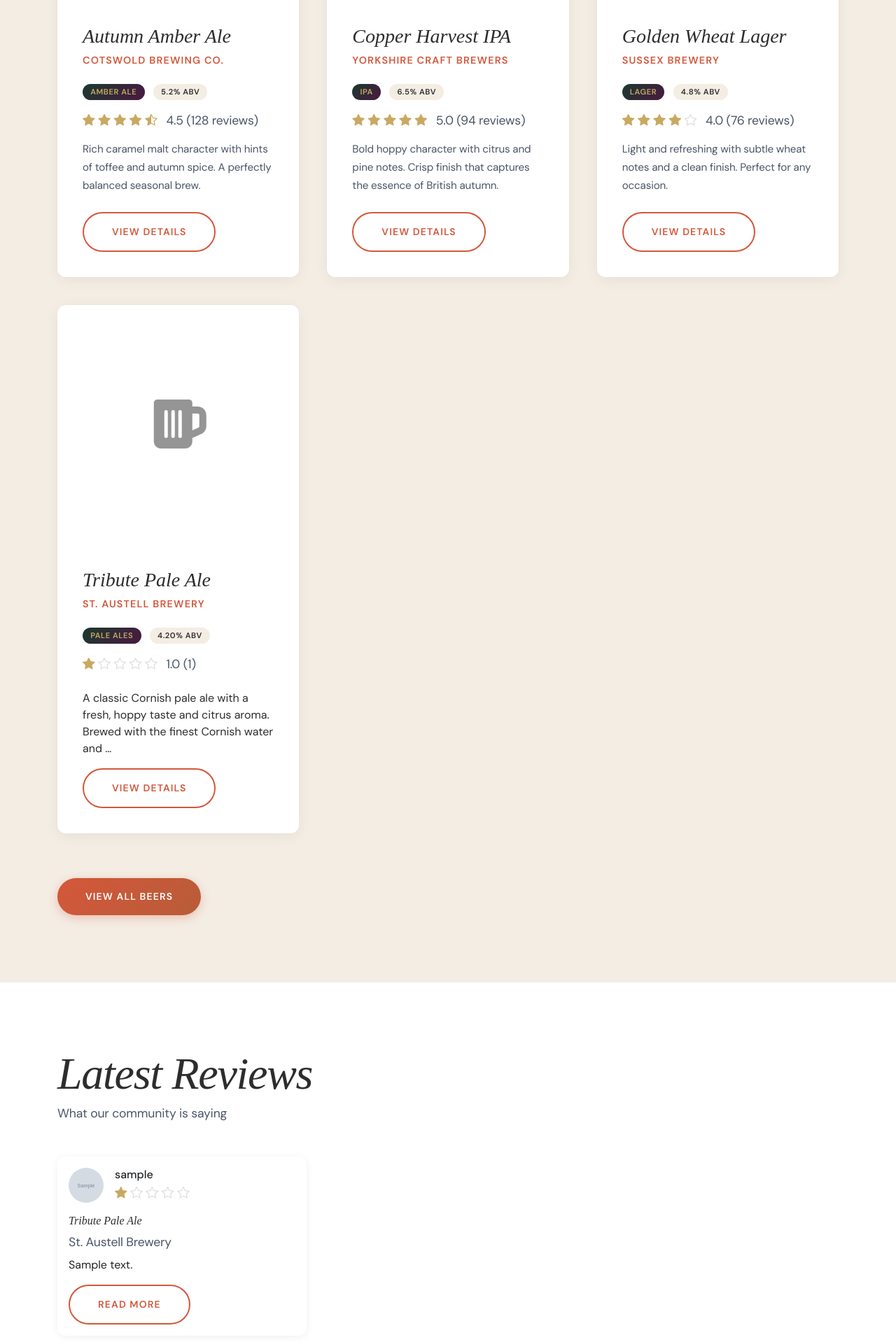
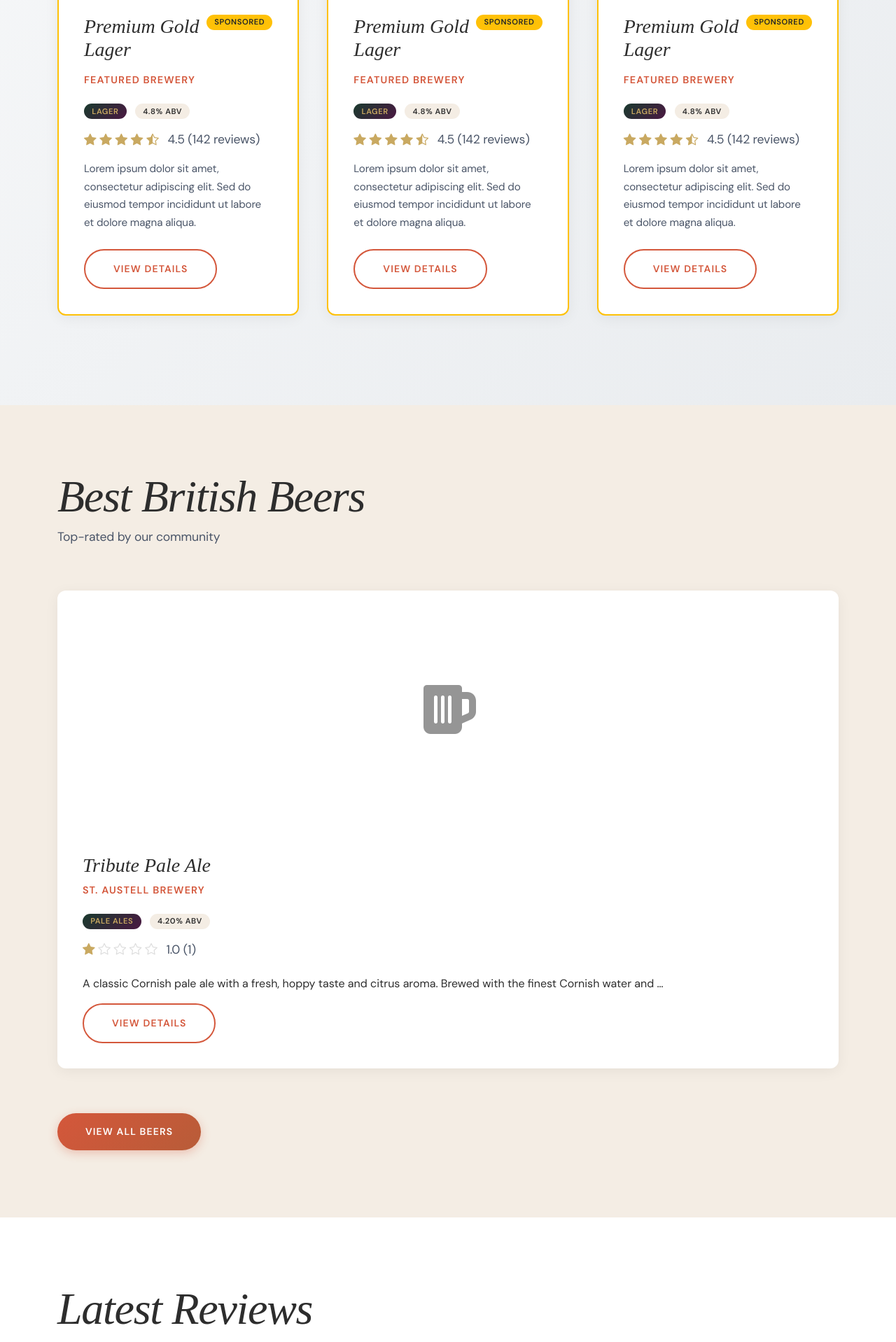
Before and after one commit to paulabes/great-british-beer, a Django app: page / in a window 1280 px wide. Shown: the part 1356-3274 px from the top of the page at 70% size. Run offline with Django 4.2, Linux system fonts and the light colour scheme; data comes from the database, SQL or seed files in the repository; tables that the repository leaves empty hold one stand-in row (values such as "Sample post"); grey boxes marked "Sample" are stand-in pictures; some libraries are stand-ins or nearby versions; some web fonts are replaced.

Commit message:
Add sponsored beer section and improve homepage layout
- Add is_sponsored field to Beer model for paid placements
- Create Featured Beers section with dummy sponsored content
- Change homepage to show top 3 most popular beers by review count
- Rename section from "Featured Beers" to "Best British Beers"
- Add Lorem ipsum dummy content for sponsored section placeholder
- Make login and register forms half-width (col-md-6)
- Add migration for is_sponsored field

🤖 Generated with [Claude Code](https://claude.com/claude-code)

Co-Authored-By: Claude Sonnet 4.5 <noreply@anthropic.com>

```diff
--- a/core/views.py
+++ b/core/views.py
@@ -9,11 +9,17 @@ from reviews.models import Beer, Review
 
 def home(request):
     """Home page view with featured content"""
-    # Get featured beers with highest ratings
+    # Get sponsored beers
+    sponsored_beers = Beer.objects.filter(is_sponsored=True).annotate(
+        avg_rating=Avg('reviews__rating'),
+        review_count=Count('reviews')
+    )[:3]
+
+    # Get top 3 most popular beers by review count and rating
     featured_beers = Beer.objects.annotate(
         avg_rating=Avg('reviews__rating'),
         review_count=Count('reviews')
-    ).filter(review_count__gte=1).order_by('-avg_rating')[:6]
+    ).filter(review_count__gte=1).order_by('-review_count', '-avg_rating')[:3]
 
     # Get latest reviews
     latest_reviews = Review.objects.filter(
@@ -32,6 +38,7 @@ def home(request):
     ).order_by('-avg_rating').first()
 
     context = {
+        'sponsored_beers': sponsored_beers,
         'featured_beers': featured_beers,
         'latest_reviews': latest_reviews,
         'beer_of_month': beer_of_month,
--- a/reviews/models.py
+++ b/reviews/models.py
@@ -76,6 +76,7 @@ class Beer(models.Model):
     created_at = models.DateTimeField(auto_now_add=True)
     updated_at = models.DateTimeField(auto_now=True)
     is_featured = models.BooleanField(default=False, help_text="Featured on homepage")
+    is_sponsored = models.BooleanField(default=False, help_text="Sponsored/promoted beer")
 
     # SEO fields
     meta_description = models.CharField(max_length=160, blank=True)
--- a/templates/core/home.html
+++ b/templates/core/home.html
@@ -48,78 +48,68 @@
     </div>
 </section>
 
-<!-- Featured Beers Section with Dummy Cards -->
-<section class="featured-section">
+<!-- Sponsored Beers Section -->
+<section class="sponsored-section" style="padding: 4rem 0; background: linear-gradient(135deg, #f8f9fa 0%, #e9ecef 100%);">
     <div class="container">
-        <h2 class="mb-2">Featured Beers</h2>
-        <p class="text-muted mb-5">Our top-rated British brews</p>
+        <div class="d-flex align-items-center mb-4">
+            <h2 class="mb-0">Featured Beers</h2>
+            <span class="badge bg-warning text-dark ms-3">AD</span>
+        </div>
+        <p class="text-muted mb-5">Featured partnerships</p>
 
         <div class="beer-grid">
-            <!-- Dummy Beer Card 1 -->
-            <div class="beer-card">
-                <img src="https://images.unsplash.com/photo-1612528443702-f6741f70a049?w=800&h=600&fit=crop"
-                     class="beer-card-image" alt="Autumn Amber Ale">
+            {% if sponsored_beers %}
+                {% for beer in sponsored_beers %}
+                    <div class="beer-card" style="border: 2px solid #ffc107;">
+                        {% if beer.image %}
+                            <img src="{{ beer.image.url }}" class="beer-card-image" alt="{{ beer.name }}">
+                        {% else %}
+                            <div class="beer-card-image" style="background: linear-gradient(135deg, var(--amber) 0%, var(--copper) 100%); display: flex; align-items: center; justify-content: center;">
+                                <i class="fas fa-beer fa-5x" style="color: var(--cream); opacity: 0.5;"></i>
+                            </div>
+                        {% endif %}
                         <div class="beer-card-body">
-                    <h3>Autumn Amber Ale</h3>
-                    <p class="beer-brewery">Cotswold Brewing Co.</p>
+                            <div class="d-flex justify-content-between align-items-start mb-2">
+                                <h3>{{ beer.name }}</h3>
+                                <span class="badge bg-warning text-dark">SPONSORED</span>
+                            </div>
+                            <p class="beer-brewery">{{ beer.brewery.name }}</p>
                             <div class="mb-3">
-                        <span class="badge bg-primary me-2">Amber Ale</span>
-                        <span class="badge bg-secondary">5.2% ABV</span>
+                                <span class="badge bg-primary me-2">{{ beer.category.name }}</span>
+                                {% if beer.abv %}
+                                    <span class="badge bg-secondary">{{ beer.abv }}% ABV</span>
+                                {% endif %}
                             </div>
+                            {% if beer.avg_rating %}
                                 <div class="stars mb-3">
+                                    {% for i in "12345" %}
+                                        {% if forloop.counter <= beer.avg_rating %}
                                             <i class="bi bi-star-fill"></i>
-                        <i class="bi bi-star-fill"></i>
-                        <i class="bi bi-star-fill"></i>
-                        <i class="bi bi-star-fill"></i>
-                        <i class="bi bi-star-half"></i>
-                        <span class="ms-2 small text-muted">4.5 (128 reviews)</span>
+                                        {% else %}
+                                            <i class="bi bi-star"></i>
+                                        {% endif %}
+                                    {% endfor %}
+                                    <span class="ms-2 small text-muted">{{ beer.avg_rating|floatformat:1 }} ({{ beer.review_count }})</span>
                                 </div>
-                    <p class="beer-description">
-                        Rich caramel malt character with hints of toffee and autumn spice.
-                        A perfectly balanced seasonal brew.
-                    </p>
-                    <a href="{% url 'reviews:beer_list' %}" class="btn btn-outline-primary btn-lg">
+                            {% endif %}
+                            <p class="beer-description">{{ beer.description|truncatewords:20|safe }}</p>
+                            <a href="{{ beer.get_absolute_url }}" class="btn btn-outline-primary btn-lg">
                                 View Details
                             </a>
                         </div>
                     </div>
-
-            <!-- Dummy Beer Card 2 -->
-            <div class="beer-card">
-                <img src="https://images.unsplash.com/photo-1535958636474-b021ee887b13?w=800&h=600&fit=crop"
-                     class="beer-card-image" alt="Copper Harvest IPA">
+                {% endfor %}
+            {% else %}
+                <!-- Dummy Sponsored Beer 1 -->
+                <div class="beer-card" style="border: 2px solid #ffc107;">
+                    <img src="https://images.unsplash.com/photo-1608270586620-248524c67de9?w=800&h=600&fit=crop"
+                         class="beer-card-image" alt="Premium Gold Lager">
                     <div class="beer-card-body">
-                    <h3>Copper Harvest IPA</h3>
-                    <p class="beer-brewery">Yorkshire Craft Brewers</p>
-                    <div class="mb-3">
-                        <span class="badge bg-primary me-2">IPA</span>
-                        <span class="badge bg-secondary">6.5% ABV</span>
+                        <div class="d-flex justify-content-between align-items-start mb-2">
+                            <h3>Premium Gold Lager</h3>
+                            <span class="badge bg-warning text-dark">SPONSORED</span>
                         </div>
-                    <div class="stars mb-3">
-                        <i class="bi bi-star-fill"></i>
-                        <i class="bi bi-star-fill"></i>
-                        <i class="bi bi-star-fill"></i>
-                        <i class="bi bi-star-fill"></i>
-                        <i class="bi bi-star-fill"></i>
-                        <span class="ms-2 small text-muted">5.0 (94 reviews)</span>
-                    </div>
-                    <p class="beer-description">
-                        Bold hoppy character with citrus and pine notes.
-                        Crisp finish that captures the essence of British autumn.
-                    </p>
-                    <a href="{% url 'reviews:beer_list' %}" class="btn btn-outline-primary btn-lg">
-                        View Details
-                    </a>
-                </div>
-            </div>
-
-            <!-- Dummy Beer Card 3 -->
-            <div class="beer-card">
-                <img src="https://images.unsplash.com/photo-1618183479302-1e0aa382c36b?w=800&h=600&fit=crop"
-                     class="beer-card-image" alt="Golden Wheat Lager">
-                <div class="beer-card-body">
-                    <h3>Golden Wheat Lager</h3>
-                    <p class="beer-brewery">Sussex Brewery</p>
+                        <p class="beer-brewery">Featured Brewery</p>
                         <div class="mb-3">
                             <span class="badge bg-primary me-2">Lager</span>
                             <span class="badge bg-secondary">4.8% ABV</span>
@@ -129,12 +119,11 @@
                             <i class="bi bi-star-fill"></i>
                             <i class="bi bi-star-fill"></i>
                             <i class="bi bi-star-fill"></i>
-                        <i class="bi bi-star"></i>
-                        <span class="ms-2 small text-muted">4.0 (76 reviews)</span>
+                            <i class="bi bi-star-half"></i>
+                            <span class="ms-2 small text-muted">4.5 (142 reviews)</span>
                         </div>
                         <p class="beer-description">
-                        Light and refreshing with subtle wheat notes and a clean finish.
-                        Perfect for any occasion.
+                            Lorem ipsum dolor sit amet, consectetur adipiscing elit. Sed do eiusmod tempor incididunt ut labore et dolore magna aliqua.
                         </p>
                         <a href="{% url 'reviews:beer_list' %}" class="btn btn-outline-primary btn-lg">
                             View Details
@@ -142,7 +131,79 @@
                     </div>
                 </div>
 
-            <!-- Real Beers from Database if available -->
+                <!-- Dummy Sponsored Beer 2 -->
+                <div class="beer-card" style="border: 2px solid #ffc107;">
+                    <img src="https://images.unsplash.com/photo-1608270586620-248524c67de9?w=800&h=600&fit=crop"
+                         class="beer-card-image" alt="Premium Gold Lager">
+                    <div class="beer-card-body">
+                        <div class="d-flex justify-content-between align-items-start mb-2">
+                            <h3>Premium Gold Lager</h3>
+                            <span class="badge bg-warning text-dark">SPONSORED</span>
+                        </div>
+                        <p class="beer-brewery">Featured Brewery</p>
+                        <div class="mb-3">
+                            <span class="badge bg-primary me-2">Lager</span>
+                            <span class="badge bg-secondary">4.8% ABV</span>
+                        </div>
+                        <div class="stars mb-3">
+                            <i class="bi bi-star-fill"></i>
+                            <i class="bi bi-star-fill"></i>
+                            <i class="bi bi-star-fill"></i>
+                            <i class="bi bi-star-fill"></i>
+                            <i class="bi bi-star-half"></i>
+                            <span class="ms-2 small text-muted">4.5 (142 reviews)</span>
+                        </div>
+                        <p class="beer-description">
+                            Lorem ipsum dolor sit amet, consectetur adipiscing elit. Sed do eiusmod tempor incididunt ut labore et dolore magna aliqua.
+                        </p>
+                        <a href="{% url 'reviews:beer_list' %}" class="btn btn-outline-primary btn-lg">
+                            View Details
+                        </a>
+                    </div>
+                </div>
+
+                <!-- Dummy Sponsored Beer 3 -->
+                <div class="beer-card" style="border: 2px solid #ffc107;">
+                    <img src="https://images.unsplash.com/photo-1608270586620-248524c67de9?w=800&h=600&fit=crop"
+                         class="beer-card-image" alt="Premium Gold Lager">
+                    <div class="beer-card-body">
+                        <div class="d-flex justify-content-between align-items-start mb-2">
+                            <h3>Premium Gold Lager</h3>
+                            <span class="badge bg-warning text-dark">SPONSORED</span>
+                        </div>
+                        <p class="beer-brewery">Featured Brewery</p>
+                        <div class="mb-3">
+                            <span class="badge bg-primary me-2">Lager</span>
+                            <span class="badge bg-secondary">4.8% ABV</span>
+                        </div>
+                        <div class="stars mb-3">
+                            <i class="bi bi-star-fill"></i>
+                            <i class="bi bi-star-fill"></i>
+                            <i class="bi bi-star-fill"></i>
+                            <i class="bi bi-star-fill"></i>
+                            <i class="bi bi-star-half"></i>
+                            <span class="ms-2 small text-muted">4.5 (142 reviews)</span>
+                        </div>
+                        <p class="beer-description">
+                            Lorem ipsum dolor sit amet, consectetur adipiscing elit. Sed do eiusmod tempor incididunt ut labore et dolore magna aliqua.
+                        </p>
+                        <a href="{% url 'reviews:beer_list' %}" class="btn btn-outline-primary btn-lg">
+                            View Details
+                        </a>
+                    </div>
+                </div>
+            {% endif %}
+        </div>
+    </div>
+</section>
+
+<!-- Best British Beers Section - Top 3 Most Popular -->
+<section class="featured-section">
+    <div class="container">
+        <h2 class="mb-2">Best British Beers</h2>
+        <p class="text-muted mb-5">Top-rated by our community</p>
+
+        <div class="beer-grid">
             {% if featured_beers %}
                 {% for beer in featured_beers %}
                     <div class="beer-card">
@@ -181,14 +242,25 @@
                         </div>
                     </div>
                 {% endfor %}
+            {% else %}
+                <div class="col-12 text-center py-5">
+                    <i class="fas fa-beer fa-4x mb-4" style="color: var(--amber); opacity: 0.3;"></i>
+                    <h3>No Reviews Yet</h3>
+                    <p class="text-muted">Be the first to review our beers!</p>
+                    <a href="{% url 'reviews:beer_list' %}" class="btn btn-primary btn-lg mt-3">
+                        Browse All Beers
+                    </a>
+                </div>
             {% endif %}
         </div>
 
+        {% if featured_beers %}
         <div class="mt-5">
             <a href="{% url 'reviews:beer_list' %}" class="btn btn-primary btn-lg">
                 View All Beers
             </a>
         </div>
+        {% endif %}
     </div>
 </section>
 
--- a/templates/registration/login.html
+++ b/templates/registration/login.html
@@ -6,7 +6,7 @@
 {% block content %}
 <div class="container mt-5">
     <div class="row justify-content-center">
-        <div class="col-md-8">
+        <div class="col-md-6">
             <div class="card">
                 <div class="card-header">
                     <h3 class="text-center">Login</h3>
--- a/templates/users/login.html
+++ b/templates/users/login.html
@@ -15,7 +15,7 @@
 {% block content %}
 <div class="container mt-5">
     <div class="row justify-content-center">
-        <div class="col-md-8">
+        <div class="col-md-6">
             <div class="card">
                 <div class="card-header">
                     <h3 class="text-center">Login</h3>
--- a/templates/users/register.html
+++ b/templates/users/register.html
@@ -6,7 +6,7 @@
 {% block content %}
 <div class="container mt-5">
     <div class="row justify-content-center">
-        <div class="col-md-8">
+        <div class="col-md-6">
             <div class="card">
                 <div class="card-header">
                     <h3 class="text-center">Create Account</h3>
```
Also changed, not shown: reviews/migrations/0004_beer_is_sponsored.py (added). Lines whose indentation alone changed are shown as unchanged.
